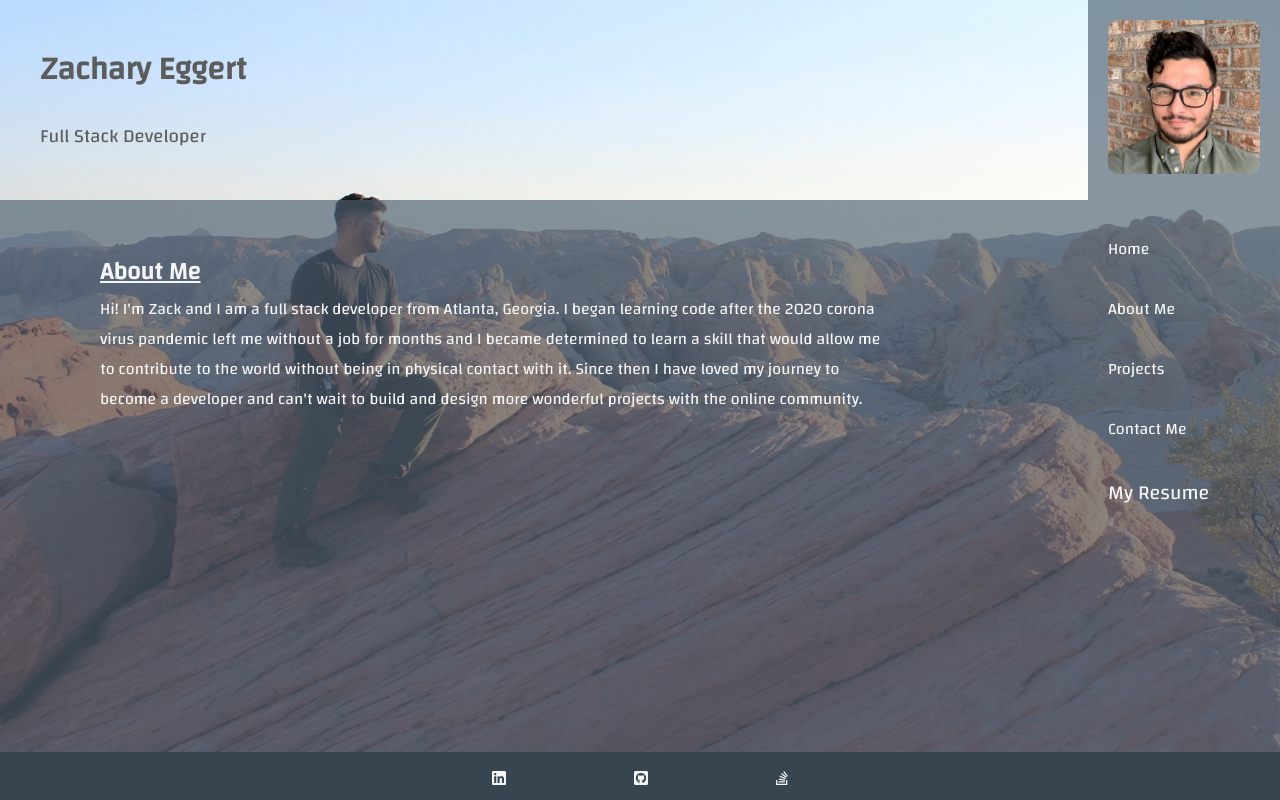
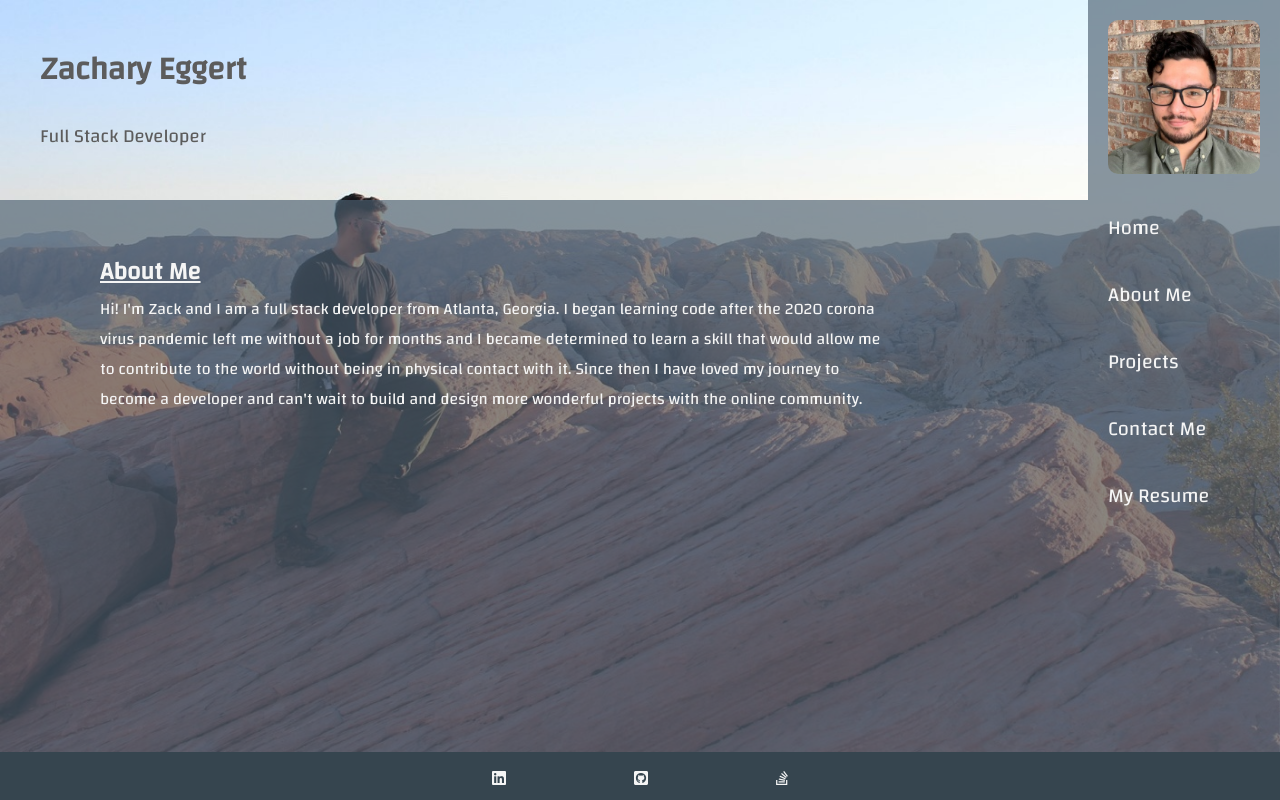
Before and after one commit to zreggert/dev_portfolio, a React (Create React App) app: page /about-me in a window 1280 px wide. Built offline with nearby package versions, Linux system fonts and the light colour scheme.

Commit message:
modified css

```diff
--- a/src/App.js
+++ b/src/App.js
@@ -19,17 +19,18 @@ function App() {
                 <Background />
                 <Header />
                 <Navbar />
-                <Route path="/">
+                <Route exact path="/">
                 </Route>
-                <Route path="/about-me">
+                <Route exact path="/about-me">
                     <AboutMe />
                 </Route>
-                <Route path="/projects">
+                <Route exact path="/projects">
                     <Projects />
                 </Route>
-                <Route path="/contact-me">
+                <Route exact path="/contact-me">
                     <ContactMe />
                 </Route>
+
                 <Footer />
             </div>
         </Router>
--- a/src/styles/styles.css
+++ b/src/styles/styles.css
@@ -39,7 +39,7 @@ aside {
 }
 
 nav {
-    padding-top: 50px;
+    padding-top: 25px;
 }
 
 nav ul li {
@@ -53,6 +53,10 @@ nav ul li button {
     color: whitesmoke;
     text-decoration: none;
     font-family: 'Changa';
+}
+
+nav ul li a {
+    font-size: 20px;
 }
 
 
```
